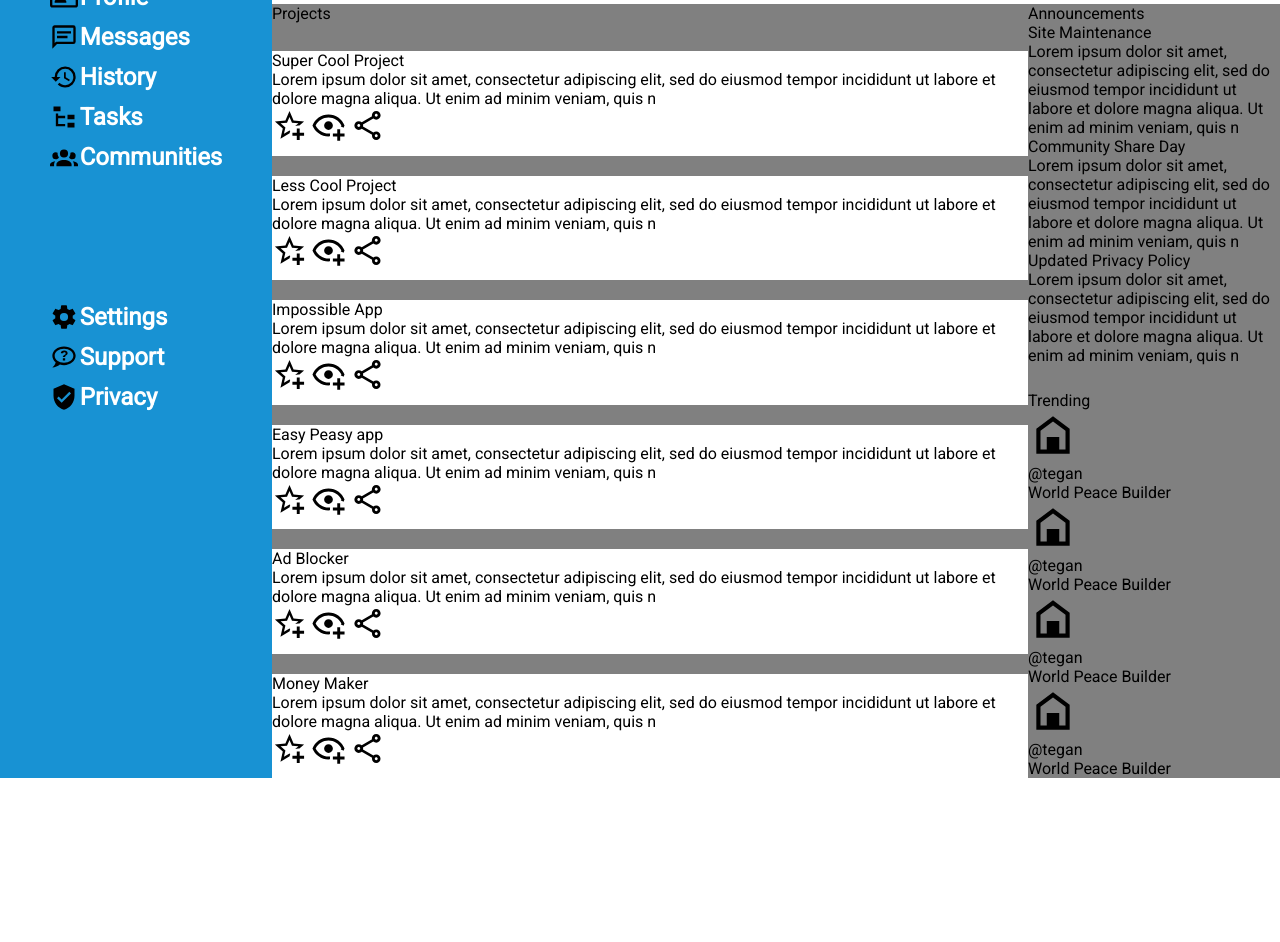
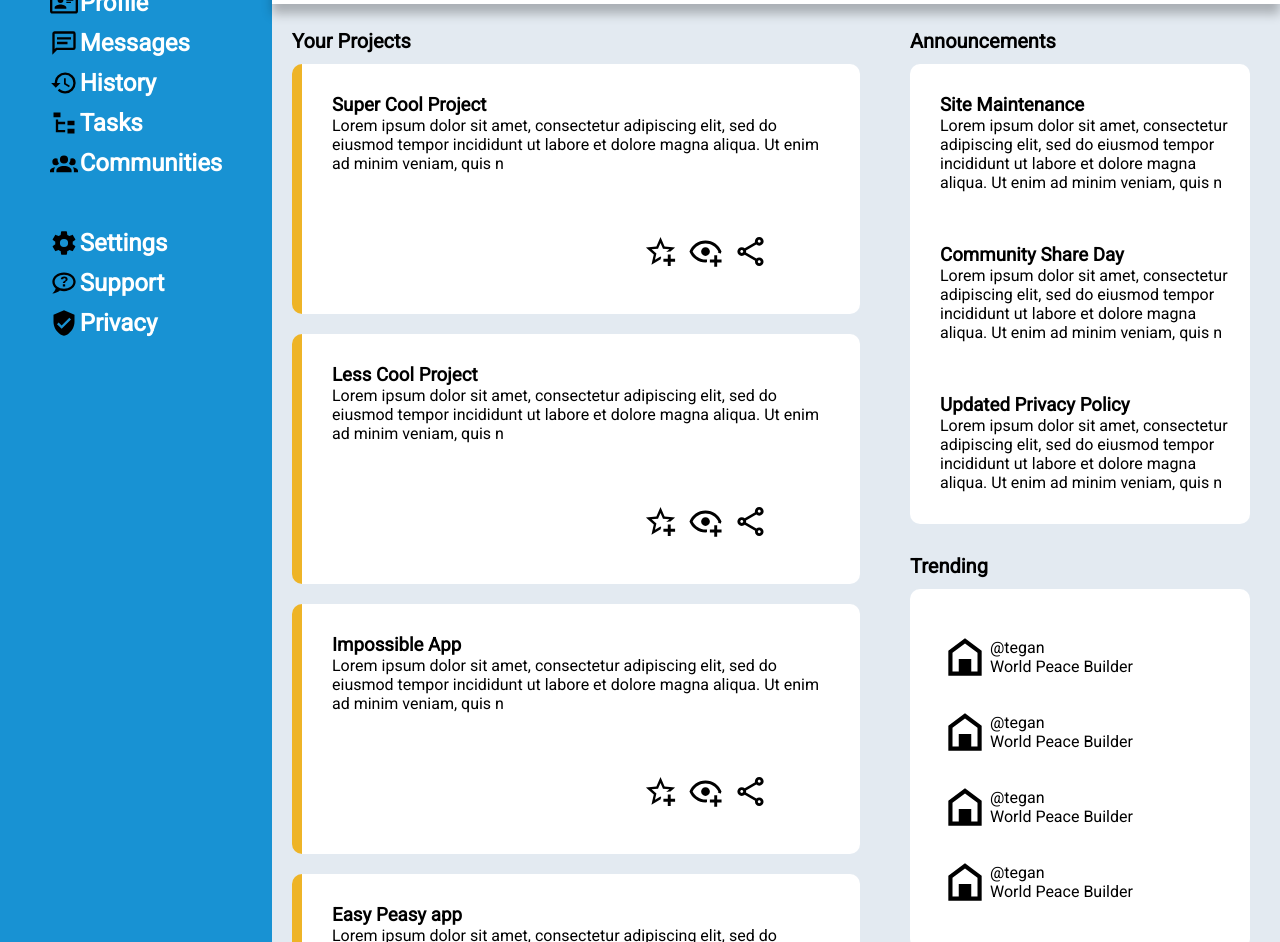
Before and after one commit to MisterRobot568/TOP-admin-dashboard, a plain HTML site: page index.html in a window 1280 px wide. Shown: the part 176-1118 px from the top of the page. Before the commit the page ends 954 px from the top, so only its background shows below. Drawn offline with Linux system fonts and the light colour scheme.

Commit message:
Finish Project
There's more that I could do to add to this project, however I've already spent a few days on it and I've practiced the tools that i set out to practice. So we're finished for now

```diff
--- a/index.html
+++ b/index.html
@@ -64,124 +64,134 @@
         </div>
 
         <div class="main-content">
+
             <div class="projects">
-                <p>Projects</p>
+                <p class="projects-label">Your Projects</p>
                 <div class="project">
-                    <div>
-                        <p>Super Cool Project</p>
+                    <div class="project-summary">
+                        <h3>Super Cool Project</h3>
                         <p>Lorem ipsum dolor sit amet, consectetur adipiscing elit, sed do eiusmod tempor incididunt ut
                             labore et dolore magna aliqua. Ut enim ad minim veniam, quis n</p>
                     </div>
-                    <div>
+                    <div class="project-img">
                         <img class="star-img" src="assets/star.svg" alt="">
                         <img class="eye-img" src="assets/eye.svg" alt="">
                         <img class="share2-img" src="assets/share2.svg" alt="">
                     </div>
                 </div>
                 <div class="project">
-                    <div>
-                        <p>Less Cool Project</p>
+                    <div class="project-summary">
+                        <h3>Less Cool Project</h3>
                         <p>Lorem ipsum dolor sit amet, consectetur adipiscing elit, sed do eiusmod tempor incididunt ut
                             labore et dolore magna aliqua. Ut enim ad minim veniam, quis n</p>
                     </div>
-                    <div>
+                    <div class="project-img">
                         <img class="star-img" src="assets/star.svg" alt="">
                         <img class="eye-img" src="assets/eye.svg" alt="">
                         <img class="share2-img" src="assets/share2.svg" alt="">
                     </div>
                 </div>
                 <div class="project">
-                    <div>
-                        <p>Impossible App</p>
+                    <div class="project-summary">
+                        <h3>Impossible App</h3>
                         <p>Lorem ipsum dolor sit amet, consectetur adipiscing elit, sed do eiusmod tempor incididunt ut
                             labore et dolore magna aliqua. Ut enim ad minim veniam, quis n</p>
                     </div>
-                    <div>
+                    <div class="project-img">
                         <img class="star-img" src="assets/star.svg" alt="">
                         <img class="eye-img" src="assets/eye.svg" alt="">
                         <img class="share2-img" src="assets/share2.svg" alt="">
                     </div>
                 </div>
                 <div class="project">
-                    <div>
-                        <p>Easy Peasy app</p>
+                    <div class="project-summary">
+                        <h3>Easy Peasy app</h3>
                         <p>Lorem ipsum dolor sit amet, consectetur adipiscing elit, sed do eiusmod tempor incididunt ut
                             labore et dolore magna aliqua. Ut enim ad minim veniam, quis n</p>
-                    </div>
-                    <div>
+                    </div class="project-summary">
+                    <div class="project-img">
                         <img class="star-img" src="assets/star.svg" alt="">
                         <img class="eye-img" src="assets/eye.svg" alt="">
                         <img class="share2-img" src="assets/share2.svg" alt="">
                     </div>
                 </div>
                 <div class="project">
-                    <div>
-                        <p>Ad Blocker</p>
+                    <div class="project-summary">
+                        <h3>Ad Blocker</h3>
                         <p>Lorem ipsum dolor sit amet, consectetur adipiscing elit, sed do eiusmod tempor incididunt ut
                             labore et dolore magna aliqua. Ut enim ad minim veniam, quis n</p>
                     </div>
-                    <div>
+                    <div class="project-img">
                         <img class="star-img" src="assets/star.svg" alt="">
                         <img class="eye-img" src="assets/eye.svg" alt="">
                         <img class="share2-img" src="assets/share2.svg" alt="">
                     </div>
                 </div>
                 <div class="project">
-                    <div>
-                        <p>Money Maker</p>
+                    <div class="project-summary">
+                        <h3>Money Maker</h3>
                         <p>Lorem ipsum dolor sit amet, consectetur adipiscing elit, sed do eiusmod tempor incididunt ut
                             labore et dolore magna aliqua. Ut enim ad minim veniam, quis n</p>
                     </div>
-                    <div>
+                    <div class="project-img">
                         <img class="star-img" src="assets/star.svg" alt="">
                         <img class="eye-img" src="assets/eye.svg" alt="">
                         <img class="share2-img" src="assets/share2.svg" alt="">
                     </div>
                 </div>
             </div>
+
             <div class="announcements">
-                <p>Announcements</p>
+                <p class="announcements-label">Announcements</p>
 
                 <div class="announcement">
-                    <p>Site Maintenance</p>
+                    <h3>Site Maintenance</h3>
                     <p>Lorem ipsum dolor sit amet, consectetur adipiscing elit, sed do eiusmod tempor incididunt ut
                         labore et dolore magna aliqua. Ut enim ad minim veniam, quis n</p>
                 </div>
 
 
                 <div class="announcement">
-                    <p>Community Share Day</p>
+                    <h3>Community Share Day</h3>
                     <p>Lorem ipsum dolor sit amet, consectetur adipiscing elit, sed do eiusmod tempor incididunt ut
                         labore et dolore magna aliqua. Ut enim ad minim veniam, quis n</p>
                 </div>
                 <div class="announcement">
-                    <p>Updated Privacy Policy</p>
+                    <h3>Updated Privacy Policy</h3>
                     <p>Lorem ipsum dolor sit amet, consectetur adipiscing elit, sed do eiusmod tempor incididunt ut
                         labore et dolore magna aliqua. Ut enim ad minim veniam, quis n</p>
                 </div>
 
             </div>
             <div class="trending">
-                <p>Trending</p>
+                <p class="trending-label">Trending</p>
                 <div class="trend">
                     <img class="placeholder-img" src="assets/home-variant-outline.svg" alt="">
+                    <div>
                         <p>@tegan</p>
                         <p>World Peace Builder</p>
                     </div>
-                <div class="announcement">
+                </div>
+                <div class="trend">
                     <img class="placeholder-img" src="assets/home-variant-outline.svg" alt="">
+                    <div>
                         <p>@tegan</p>
                         <p>World Peace Builder</p>
                     </div>
-                <div class="announcement">
+                </div>
+                <div class="trend">
                     <img class="placeholder-img" src="assets/home-variant-outline.svg" alt="">
+                    <div>
                         <p>@tegan</p>
                         <p>World Peace Builder</p>
                     </div>
-                <div class="announcement">
+                </div>
+                <div class="trend">
                     <img class="placeholder-img" src="assets/home-variant-outline.svg" alt="">
+                    <div>
                         <p>@tegan</p>
                         <p>World Peace Builder</p>
+                    </div>
                 </div>
             </div>
         </div>
--- a/styles.css
+++ b/styles.css
@@ -18,8 +18,9 @@ body {
 .container {
     height: 100%;
     display: grid;
-    grid-template-rows: 1fr 4fr;
+    grid-template-rows: 1fr 3fr;
     grid-template-columns: 17em 3fr;
+    /* gap: 10px; */
 }
 
 .sidebar {
@@ -31,15 +32,19 @@ body {
 
 .header {
     background-color: white;
+    /* position: sticky; */
 
     grid-row: 1 / 2;
     grid-column: 2 / 3;
+    box-shadow: 0px 10px 10px rgba(0, 0, 0, 0.25);
+
+    position: relative;
+    z-index: 2;
 
 }
 
 .main-content {
-    background-color: gray;
-
+    background-color: rgb(227, 234, 241);
     grid-row: 2 / 3;
     grid-column: 2 / 3;
 }
@@ -49,7 +54,7 @@ body {
     color: white;
 
     display: grid;
-    grid-template-rows: 1fr 3fr 3fr;
+    grid-template-rows: 125px 400px 300px;
     /* flex: 0 0 auto; */
 
     justify-items: center;
@@ -320,17 +325,65 @@ input {
 /* inside the main section */
 .main-content {
     /* width: 100%; */
+    /* margin-top: 30px; */
     display: grid;
-    grid-template-rows: 1fr 1fr;
-    grid-template-columns: 3fr 1fr;
+    grid-template-rows: 525px 1fr;
+    /* 1fr 1fr; */
+    grid-template-columns: 3fr 400px;
+    min-width: 800px;
+    /* gap: 25px; */
 }
 
 .projects {
+    position: relative;
+
     grid-row: 1 / 3;
     grid-column: 1 / 2;
     display: grid;
     gap: 20px;
+    margin: 20px;
+    margin-top: 60px;
 
+    grid-template-columns: repeat(auto-fit, minmax(300px, 1fr));
+    /* grid-template-rows: repeat(3, 250px); */
+    grid-auto-rows: 250px;
+}
+
+.projects-label,
+.announcements-label {
+    position: absolute;
+    top: -35px;
+    font-weight: bold;
+    font-size: 1.25rem;
+}
+
+.project {
+    display: grid;
+    padding: 30px;
+    padding-bottom: 10px;
+    grid-template-columns: 1fr 1fr;
+    grid-template-rows: 1fr 1fr;
+
+
+    border-radius: 10px;
+    border-left: 10px solid rgba(238, 180, 39, 255);
+    /* border-style: ; */
+
+}
+
+.project-summary {
+    grid-column: 1 / 3;
+    grid-row: 1 / 2;
+}
+
+.project-img {
+    grid-column: 2 / 3;
+    grid-row: 2 / 3;
+
+    display: flex;
+    justify-content: center;
+    align-items: center;
+    gap: 10px;
 }
 
 .announcements {
@@ -354,6 +407,67 @@ input {
     background-color: white;
 }
 
-/* .placeholder-img {
-    fill: red;
+.announcements {
+    position: relative;
+
+    background-color: white;
+    display: grid;
+    grid-template-rows: 150px 150px 150px;
+    grid-template-columns: 300px;
+
+    margin: 30px;
+    margin-top: 60px;
+    padding: 30px;
+    border-radius: 10px;
+    height: 400px;
+}
+
+.announcements>.announcement:nth-of-type(1) {
+    grid-row: 1 / 2;
+    /* border-bottom: 1px solid gray; */
+}
+
+.announcements>.announcement:nth-of-type(2) {
+    grid-row: 2 / 3
+}
+
+.announcements>.announcement:nth-of-type(3) {
+    grid-row: 3 / 4
+}
+
+/* .announcements-label {
+    right: 220px;
 } */
+
+.trending {
+
+    position: relative;
+
+    background-color: white;
+    display: grid;
+    grid-template-rows: 75px 75px 75px 75px;
+    /* grid-template-columns: 300px; */
+
+    margin: 30px;
+    margin-top: 60px;
+    padding: 30px;
+    border-radius: 10px;
+    height: 300px;
+
+}
+
+.trend {
+    display: flex;
+    align-items: center;
+
+}
+
+.trending-label {
+    position: absolute;
+    top: -35px;
+    text-align: left;
+
+    font-weight: bold;
+    font-size: 1.25rem;
+
+}
```
Lines whose indentation alone changed are shown as unchanged.
